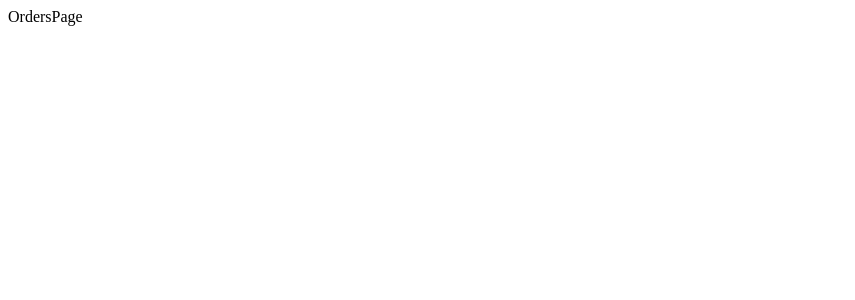
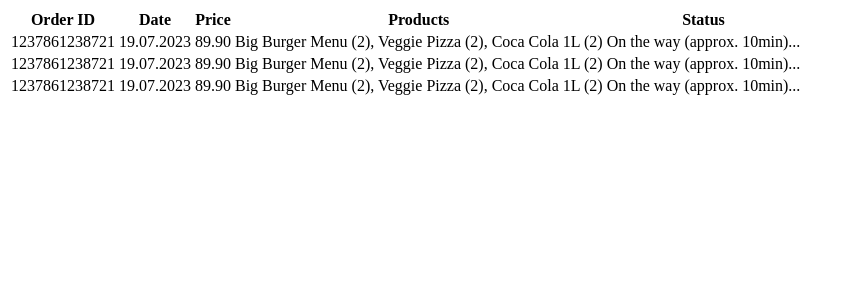
Before and after one commit to Udgeet007/Food-Delivery-Frontend, a Next.js app: page /orders in a window 1280 px wide. Shown: the top 300 px of the page, without its empty margins (0-855 px from the left). Built offline with nearby package versions, Linux system fonts and the light colour scheme.

Commit message:
Created Orders Page

```diff
--- a/src/app/orders/page.tsx
+++ b/src/app/orders/page.tsx
@@ -1,7 +1,44 @@
 import React from "react";
 
 const OrdersPage = () => {
-  return <div>OrdersPage</div>;
+  return (
+    <div className="p-4 lg:px-20 xl:px-40">
+      <table className="w-full border-separate border-spacing-3">
+        <thead>
+          <tr className="text-left">
+            <th className="hidden md:block">Order ID</th>
+            <th>Date</th>
+            <th>Price</th>
+            <th className="hidden md:block">Products</th>
+            <th>Status</th>
+          </tr>
+        </thead>
+        <tbody>
+          <tr className="text-sm md:text-base bg-red-50">
+            <td className="hidden md:block py-6 px-1">1237861238721</td>
+            <td className="py-6 px-1">19.07.2023</td>
+            <td className="py-6 px-1">89.90</td>
+            <td className="hidden md:block py-6 px-1">Big Burger Menu (2), Veggie Pizza (2), Coca Cola 1L (2)</td>
+            <td className="py-6 px-1">On the way (approx. 10min)...</td>
+          </tr>
+          <tr className="text-sm md:text-base odd:bg-gray-100">
+            <td className="hidden md:block py-6 px-1">1237861238721</td>
+            <td className="py-6 px-1">19.07.2023</td>
+            <td className="py-6 px-1">89.90</td>
+            <td className="hidden md:block py-6 px-1">Big Burger Menu (2), Veggie Pizza (2), Coca Cola 1L (2)</td>
+            <td className="py-6 px-1">On the way (approx. 10min)...</td>
+          </tr>
+          <tr className="text-sm md:text-base odd:bg-gray-100">
+            <td className="hidden md:block py-6 px-1">1237861238721</td>
+            <td className="py-6 px-1">19.07.2023</td>
+            <td className="py-6 px-1">89.90</td>
+            <td className="hidden md:block py-6 px-1">Big Burger Menu (2), Veggie Pizza (2), Coca Cola 1L (2)</td>
+            <td className="py-6 px-1">On the way (approx. 10min)...</td>
+          </tr>
+        </tbody>
+      </table>
+    </div>
+  );
 };
 
 export default OrdersPage;
```
